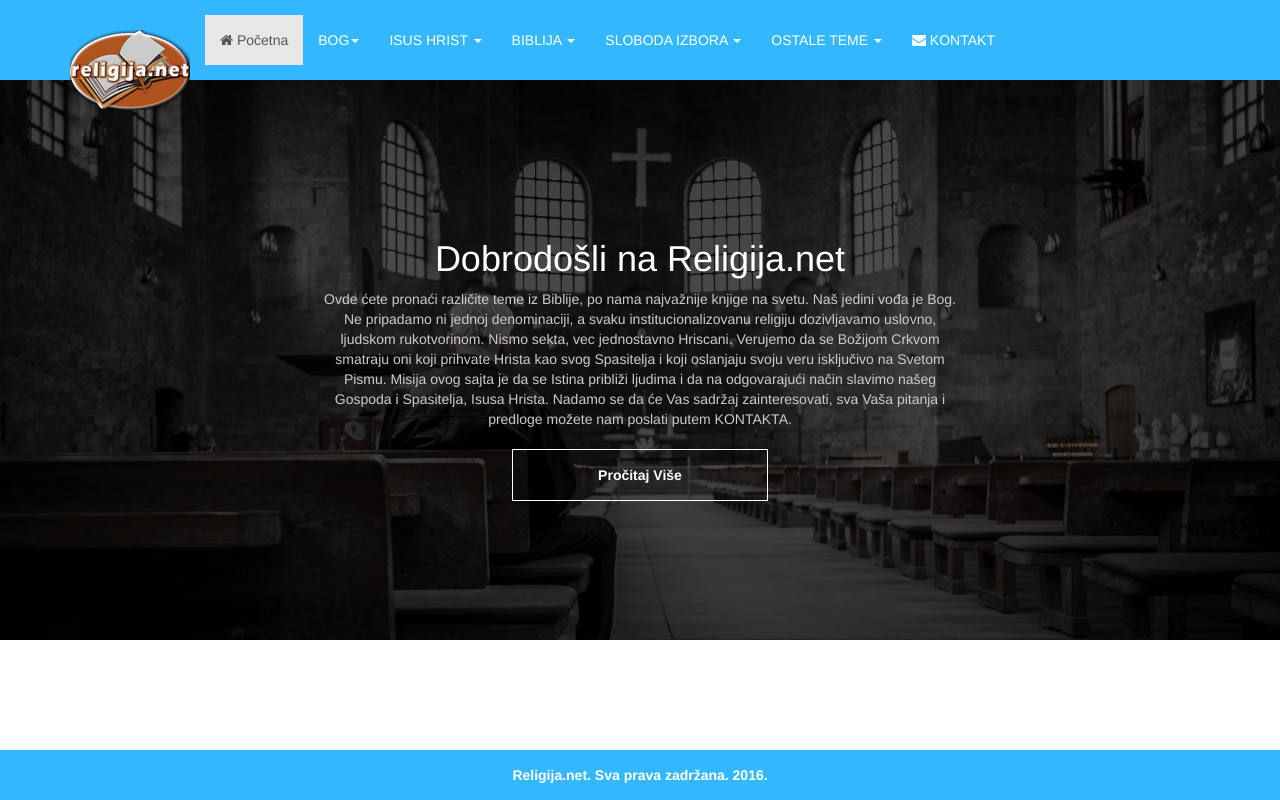
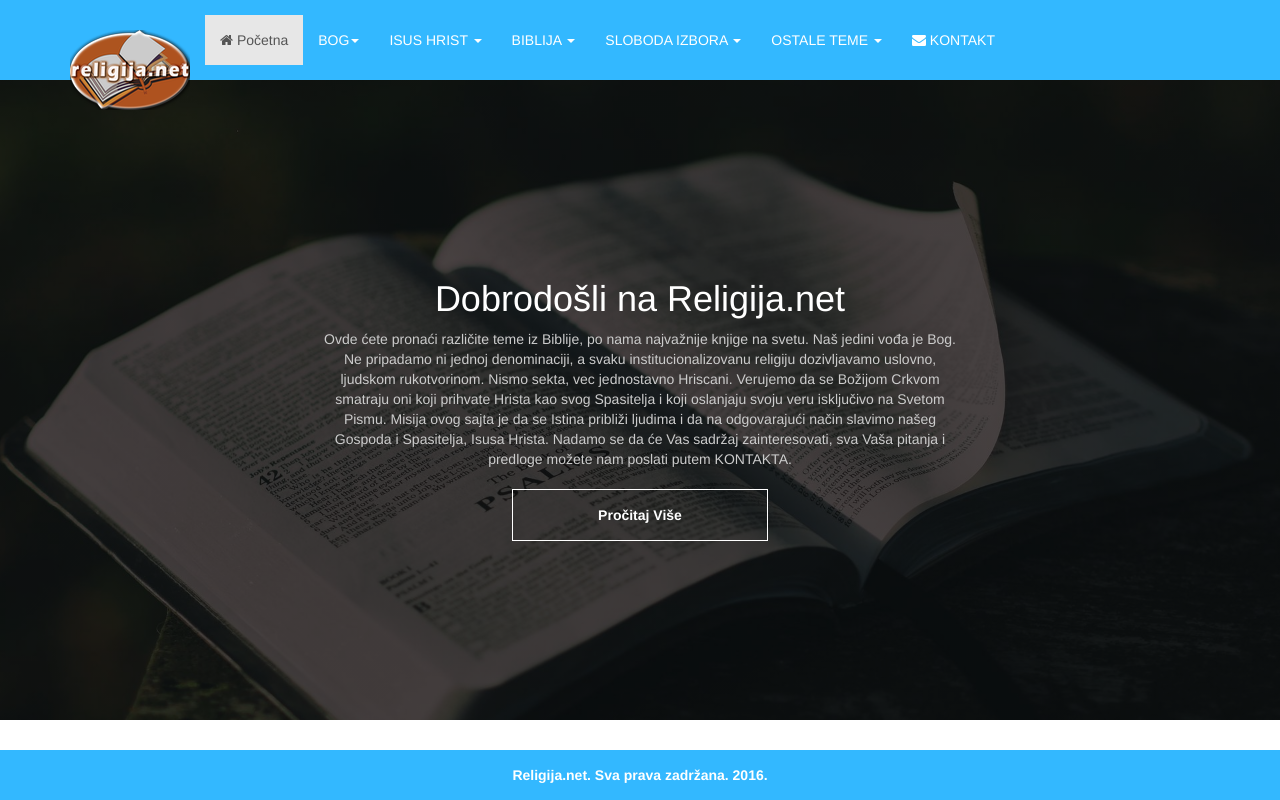
Before and after one commit to jeremic-io/religija, a PHP site: page / in a window 1280 px wide. Run offline with PHP 8.4, Linux system fonts and the light colour scheme.

Commit message:
Change intro photo

```diff
--- a/css/style.css
+++ b/css/style.css
@@ -30,7 +30,7 @@
   background-position: top center;
   background-size: cover;
   background-attachment: fixed;
-  min-height: 70vh;
+  min-height: 80vh;
   display: flex;
   align-items: center;
   justify-content: center;
--- a/sass/style.scss
+++ b/sass/style.scss
@@ -27,7 +27,7 @@
   background-position: top center;
   background-size: cover;
   background-attachment: fixed;
-  min-height: 70vh;
+  min-height: 80vh;
   display: flex;
   align-items: center;
   justify-content: center;
```
Also changed, not shown: images/ui/intro.jpg.
